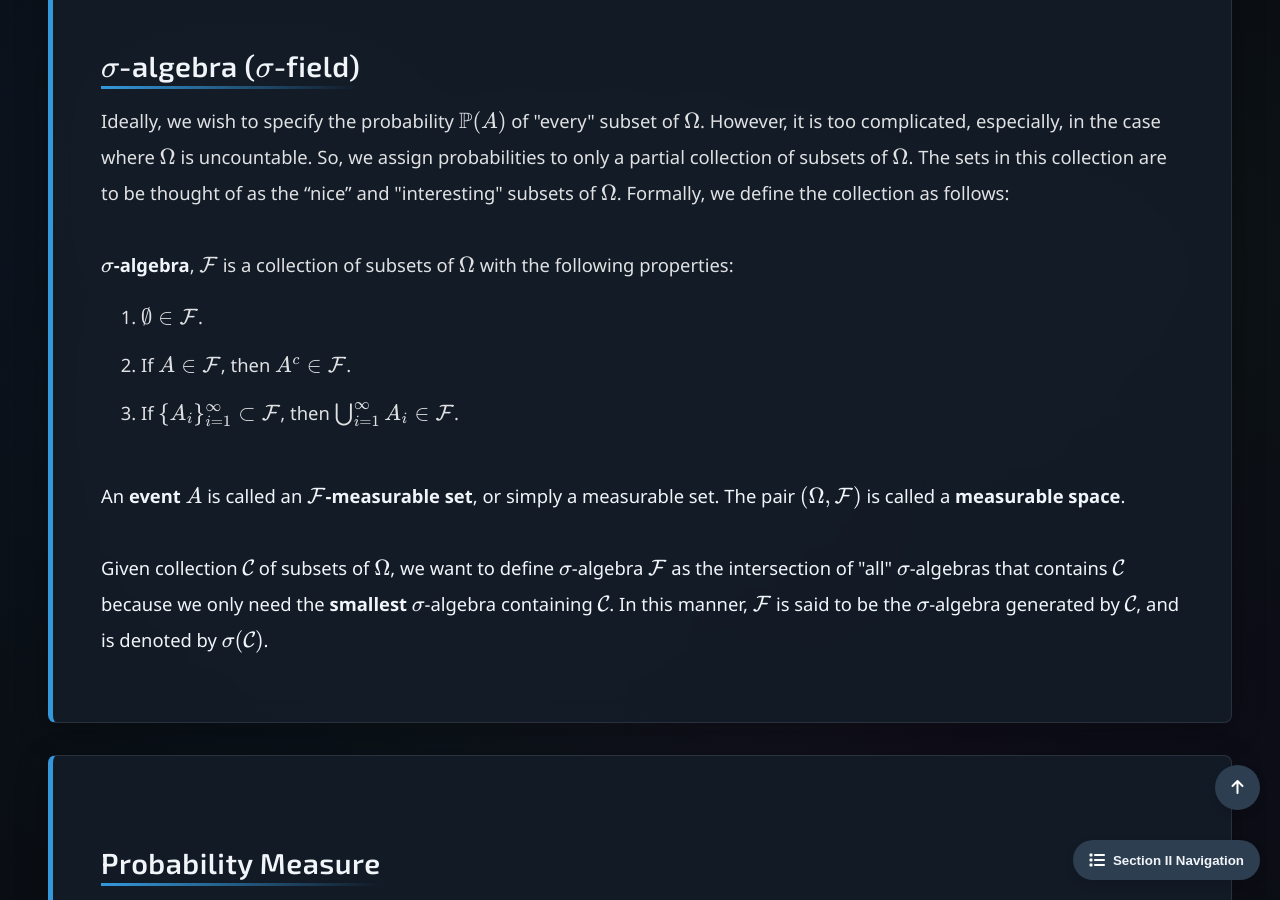
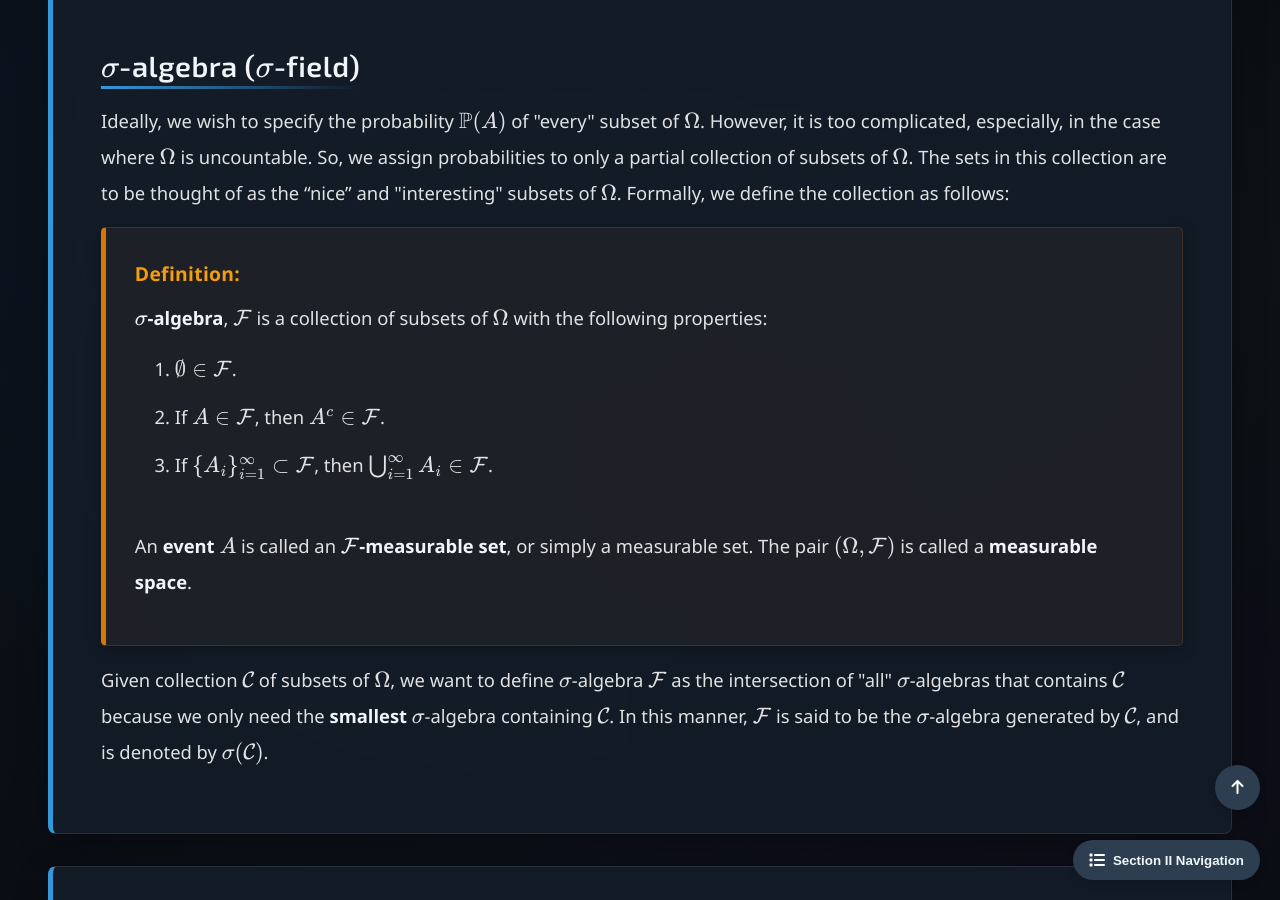
Before and after one commit to Yusukey01/yusukey01.github.io, a Jekyll site: the page built from Mathematics/Calculus/measure.html, in a window 1280 px wide and 900 px high, scrolled down 3224 px. Built offline with Jekyll 4.4.1, drawn with Linux system fonts in a browser that asks for light colours.

Commit message:
fix style

```diff
--- a/Mathematics/Calculus/measure.html
+++ b/Mathematics/Calculus/measure.html
@@ -130,18 +130,27 @@ uses_python: false
                     is too complicated, especially, in the case where \(\Omega\) is uncountable. So, we assign probabilities to only
                     a partial collection of subsets of \(\Omega\). The sets in this collection are to be thought of as the “nice”
                     and "interesting" subsets of \(\Omega\). Formally, we define the collection as follows:
-                <br><br>
-                <strong>\(\sigma\)-algebra</strong>, \(\mathcal{F}\) is a collection of subsets of \(\Omega\) with the following properties:
-                <br>
+                </p>
+
+                <div class="theorem">
+                    <span class="theorem-title">Definition:</span>
+                    <p>
+                        <strong>\(\sigma\)-algebra</strong>, \(\mathcal{F}\) is a collection of subsets of \(\Omega\) with the
+                        following properties:
+                    </p>
+
                     <ol style="padding-left: 40px;">
                         <li>\(\emptyset \in \mathcal{F}\).</li>
                         <li>If \(A \in \mathcal{F}\), then \(A^c \in \mathcal{F}\).</li>
                         <li>If \(\{A_i\}_{i=1}^{\infty} \subset \mathcal{F}\), then \(\bigcup_{i =1}^{\infty} A_i \in \mathcal{F}\).</li>
-                </ol>
-                <br>
-                An <strong>event</strong> \(A\) is called an <strong>\(\mathcal{F}\)-measurable set</strong>, or simply a measurable set. The pair
-                \((\Omega, \mathcal{F})\) is called a <strong>measurable space</strong>.
-                <br><br>
+                    </ol><br>
+                    <p>
+                        An <strong>event</strong> \(A\) is called an <strong>\(\mathcal{F}\)-measurable set</strong>, or simply a measurable set.
+                        The pair \((\Omega, \mathcal{F})\) is called a <strong>measurable space</strong>.
+                    </p>
+                </div>
+
+                <p>
                     Given collection \(\mathcal{C}\) of subsets of \(\Omega\), we want to define \(\sigma\)-algebra \(\mathcal{F}\) as the intersection of
                     "all" \(\sigma\)-algebras that contains \(\mathcal{C}\) because we only need the <strong>smallest </strong> \(\sigma\)-algebra containing
                     \(\mathcal{C}\). In this manner, \(\mathcal{F}\) is said to be the \(\sigma\)-algebra generated by \(\mathcal{C}\), and is denoted
@@ -152,7 +161,7 @@ uses_python: false
             <section id="pm" class="section-content">
                 <h2>Probability Measure</h2>
                 <p>
-                    A collection of sets \(A_{\alpha} \subset \Omega\) where \(\alpha\) ranges over some index set  is
+                    A collection of sets \(A_{\alpha} \subset \Omega\) where \(\alpha\) ranges over some index set is
                     <strong>mutually exclusive</strong> or that the sets are disjoint if \(A_{\alpha} \cap A_{\alpha'} = \emptyset \)
                     whenever \(\alpha \neq \alpha'\). Also, the sets \(A_{\alpha} \subset \Omega\) are called <strong>collectively exhaustive</strong>
                     if \(\, \cup_{\alpha} A_{\alpha} = \Omega\).
```
Lines whose indentation alone changed are shown as unchanged.
